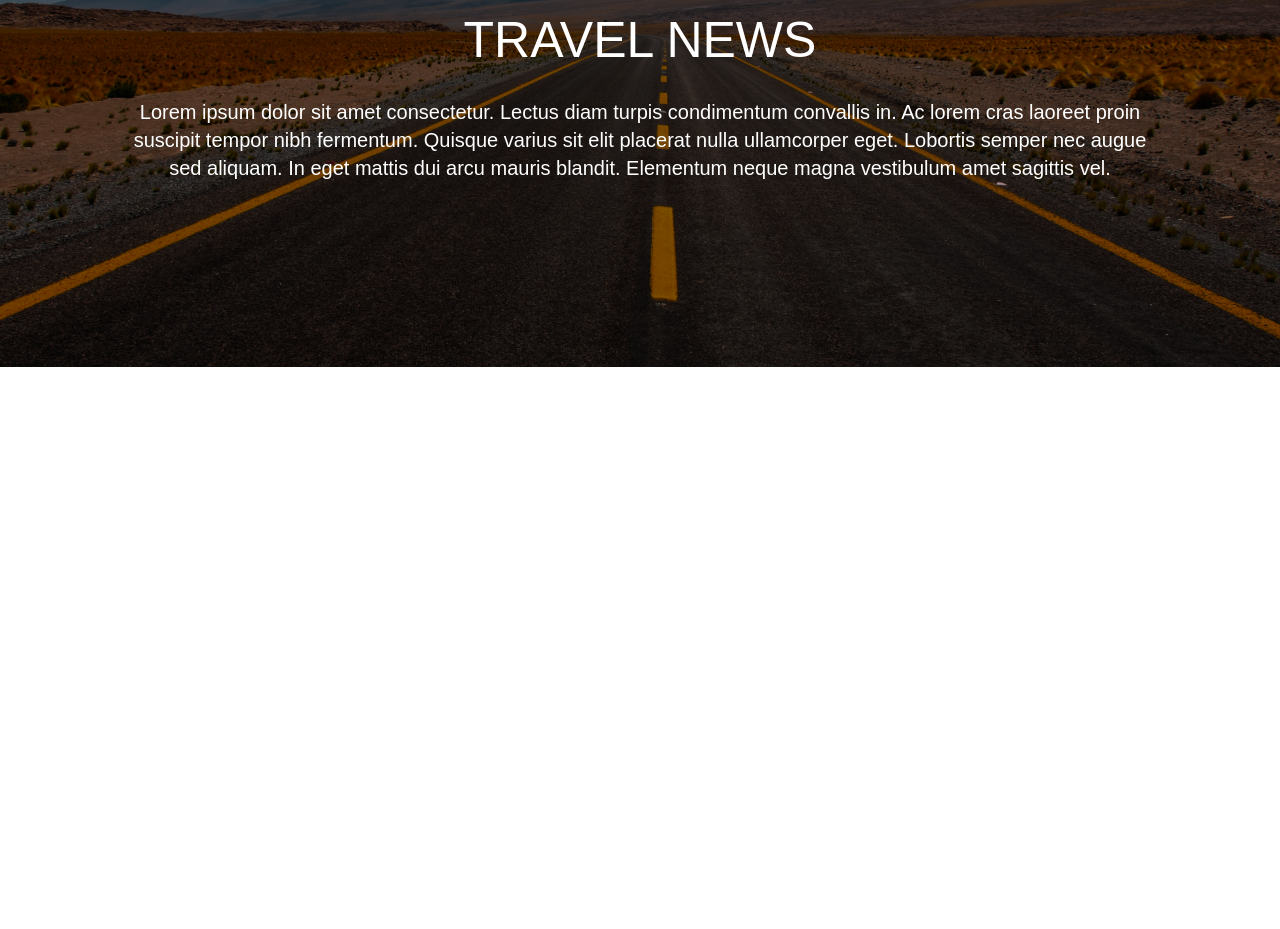
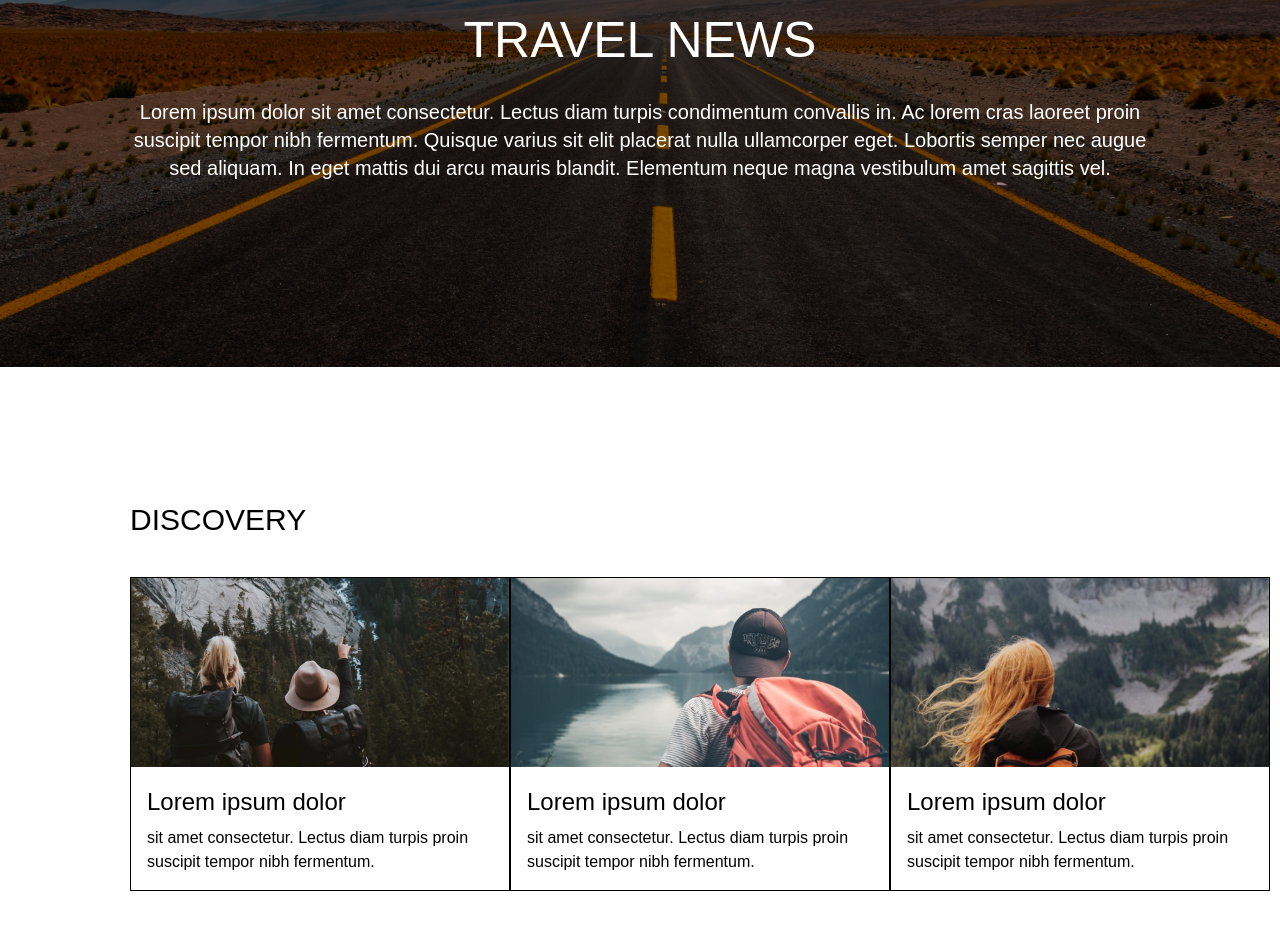
Before and after one commit to nuccaa99/homework9, a plain HTML site: page index.html in a window 1280 px wide. Shown: the part 221-1150 px from the top of the page. Before the commit the page ends 800 px from the top, so only its background shows below. Drawn offline with Linux system fonts and the light colour scheme; a web font is replaced by a local one.

Commit message:
added section 2

```diff
--- a/css/styles.css
+++ b/css/styles.css
@@ -87,3 +87,47 @@ header {
 }
 
 /* section2 */
+
+.section_two {
+    padding: 130px;
+}
+
+.section_two_title,
+.section_three_title {
+    font-family: 'ABeeZee', sans-serif;
+    font-size: 30px;
+    font-weight: 500;
+    line-height: 45px;
+    margin-bottom: 35px;
+}
+
+.cards_container {
+    display: flex;
+    justify-content: space-between;
+}
+
+.card {
+    border: 1px solid black;
+    width: 380px;
+}
+
+.card_txt_wrapper {
+    margin: 16px;
+    display: flex;
+    flex-direction: column;
+    row-gap: 8px;
+}
+
+.card_title {
+    font-family: 'ABeeZee', sans-serif;
+    font-size: 24px;
+    font-weight: 500;
+    line-height: 32px;
+}
+
+.card_txt {
+    font-family: 'ABeeZee', sans-serif;
+    font-size: 16px;
+    font-weight: 400;
+    line-height: 24px;
+}
--- a/index.html
+++ b/index.html
@@ -54,8 +54,37 @@
                 vestibulum amet sagittis vel.</p>
         </section>
         <!-- section2 -->
-        <section>
-
+        <section class="section_two">
+            <h2 class="section_two_title">DISCOVERY</h2>
+            <div class="cards_container">
+                <article class="card">
+                    <img src="images/discovery1.png" alt="disc 1" class="card_img">
+                    <div class="card_txt_wrapper">
+                        <h3 class="card_title">Lorem ipsum dolor</h3>
+                        <p class="card_txt">sit amet consectetur. Lectus diam turpis proin suscipit tempor nibh
+                            fermentum.
+                        </p>
+                    </div>
+                </article>
+                <article class="card">
+                    <img src="images/discovery2.png" alt="disc 2" class="card_img">
+                    <div class="card_txt_wrapper">
+                        <h3 class="card_title">Lorem ipsum dolor</h3>
+                        <p class="card_txt">sit amet consectetur. Lectus diam turpis proin suscipit tempor nibh
+                            fermentum.
+                        </p>
+                    </div>
+                </article>
+                <article class="card">
+                    <img src="images/discovery3.png" alt="disc 3" class="card_img">
+                    <div class="card_txt_wrapper">
+                        <h3 class="card_title">Lorem ipsum dolor</h3>
+                        <p class="card_txt">sit amet consectetur. Lectus diam turpis proin suscipit tempor nibh
+                            fermentum.
+                        </p>
+                    </div>
+                </article>
+            </div>
         </section>
     </div>
 </body>
```
Also changed, not shown: images/discovery1.png (added), images/discovery2.png (added), images/discovery3.png (added).
